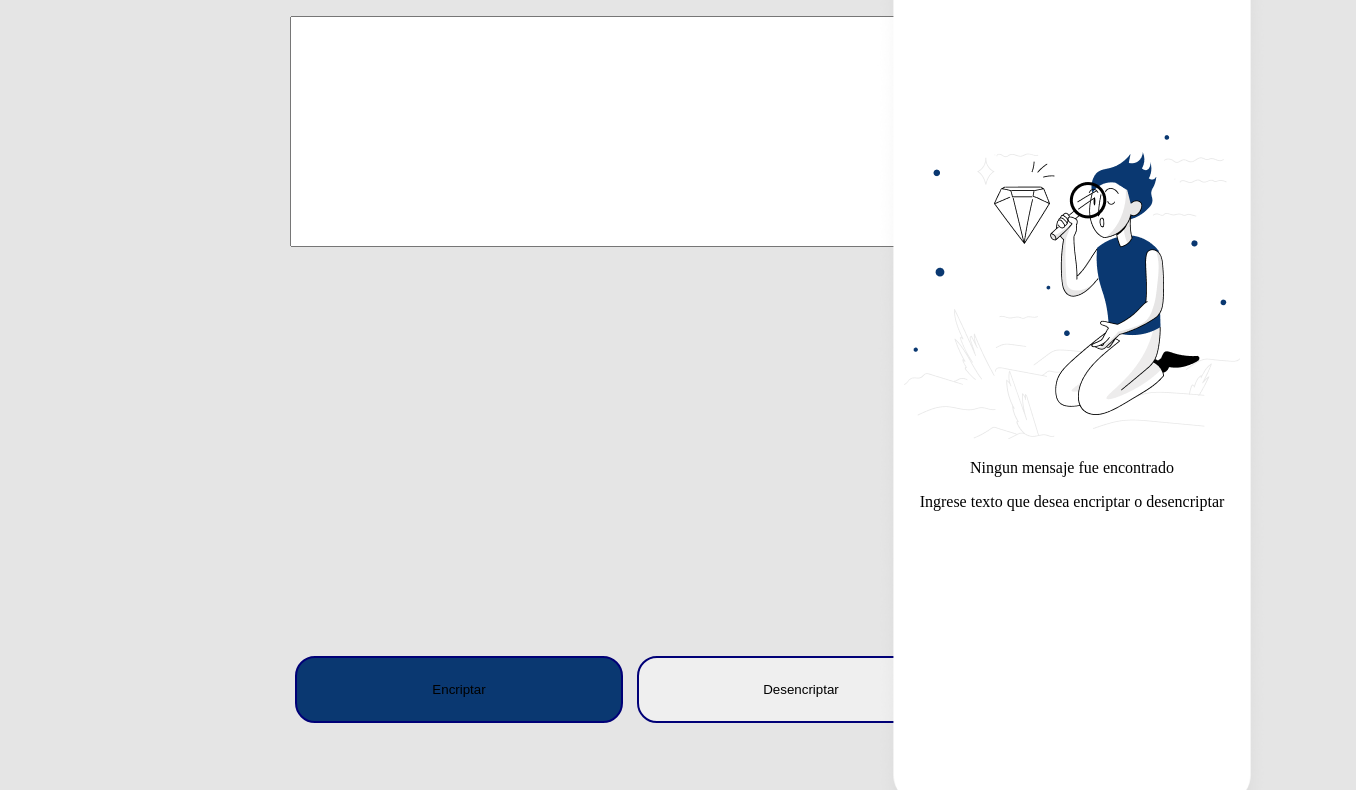
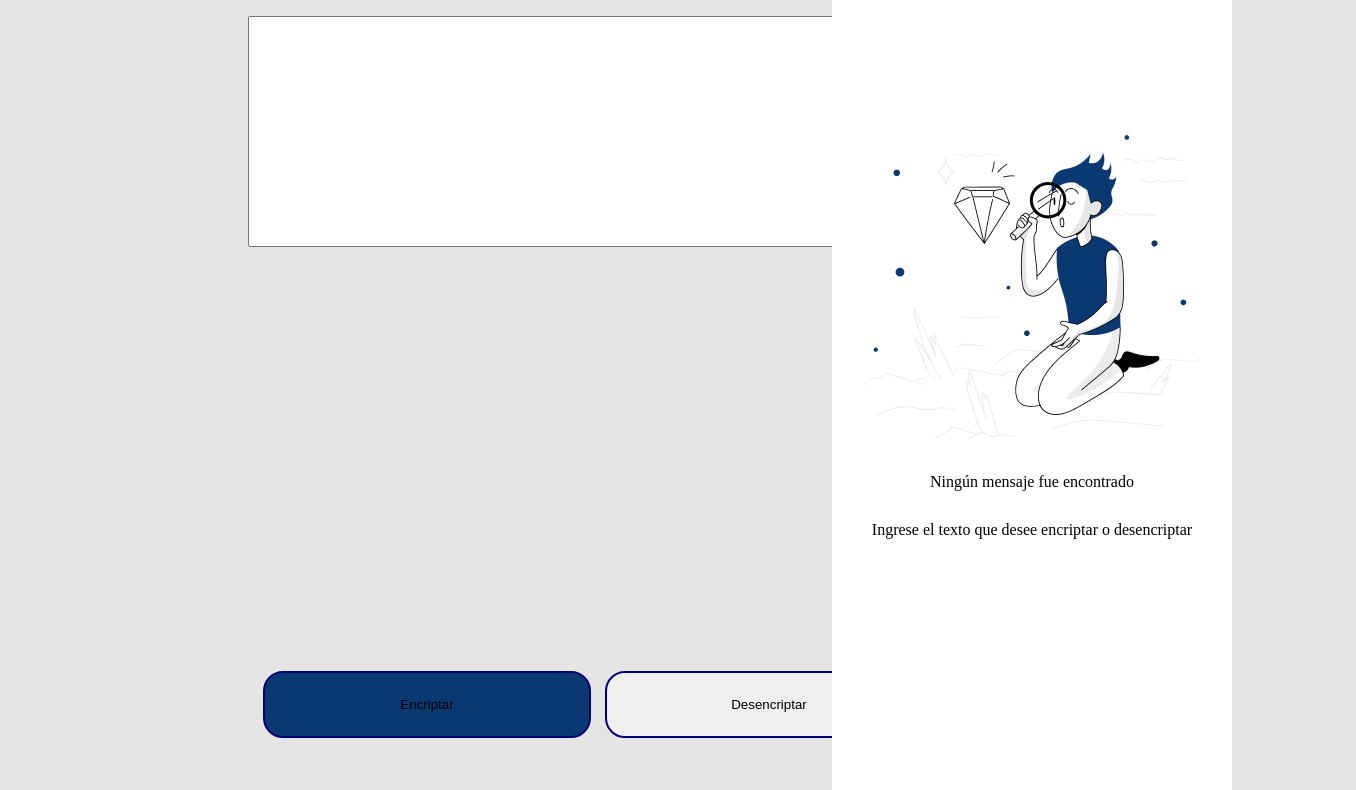
Before and after one commit to sebastian-butcovich/Encriptador-de-texto, a plain HTML site: page index.html in a window 1280 px wide. Shown: the part 149-939 px from the top of the page, 1356 px wide, since content can reach past the window. Drawn offline with Linux system fonts and the light colour scheme.

Commit message:
Correji errores de la implementacion del panel derecho

```diff
--- a/index.html
+++ b/index.html
@@ -21,13 +21,12 @@
 							<button>Desencriptar</button>
 						</div>
 					</div>
-					<div class="contenedor">
-							<img src = "imagenes/Rectangle 1.png" class="rectangulo">
-							<div class = "subcontenedor">
-								<img src = "imagenes/Muñeco.png" ref = "Muñeco" class = "muñeco">
-								<p class = "texto1"> Ningun  mensaje  fue  encontrado</p>
-								<p>Ingrese texto que desea encriptar o desencriptar</p>
-							</div>
+					<div class = "panel-derecho">
+						<div class = "componentes-panel">
+							<img src = "imagenes/Muñeco.png" class = "muñeco" ref = "Muñeco">
+							<p class = "texto1">Ningún mensaje fue encontrado</p>
+							<p class = "texto2">Ingrese el texto que desee encriptar o desencriptar</p>
+						</div>
 					</div>
 		</main>
 
--- a/style.css
+++ b/style.css
@@ -1,13 +1,22 @@
+header{
+	position: relative;
+	top: 40px;
+	left: 84px;
+}
+
+
 body{
 	background : #E5E5E5;
 	position: relative;
 }
 
 .componentes-centrales{
-	position: relative;
+	position: absolute;
 	width: 700px;
 	margin: 0px auto;
 	height: 800px;
+	text-align: center;
+	left: 240px;
 
 }
 .texto{
@@ -17,8 +26,8 @@ body{
 }
 .botones{
 	margin: 20px 0px;
-	position: absolute;
-	bottom: 0px;
+	position: relative;
+	top: 50%
 }
 .botones button{
 	display : inline;
@@ -32,29 +41,21 @@ body{
 .boton1{
 	background :#0A3871;
 }
-.contenedor{
-	position :absolute;
-	top: 40px;
-	right: 0px;
-	width: 400px;
-	height: 944px;
-	display: block;
-	text-align: center;
-}
-.rectangulo{
+
+.panel-derecho{
 	width: 400px;
 	height: 944px;
 	border-radius: 32px;
-	text-align: center;
-	vertical-align: top;
-	display: flex;
-	justify-content: center;
-}
-.subcontenedor{
-	width: 400px;
-	height: 944px;
+	background: white;
 	position: absolute;
-	top: 50%;
-	transform: translateY(-25%);
+	right: 40px;
+	top: 40px;
 	text-align: center;
 }
+.componentes-panel{
+	position: relative;
+	top: 25%;
+}
+.texto1{
+	margin: 30px 0px;
+}
```
